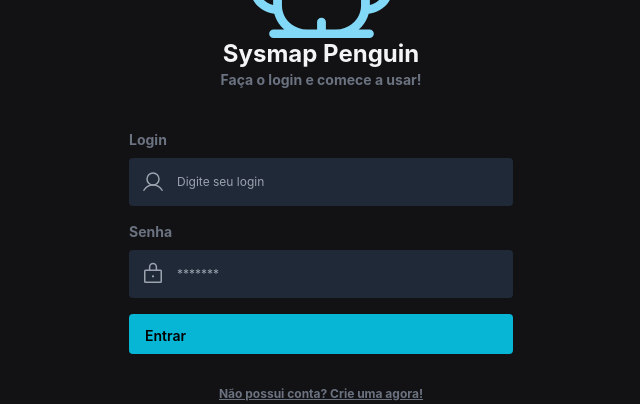
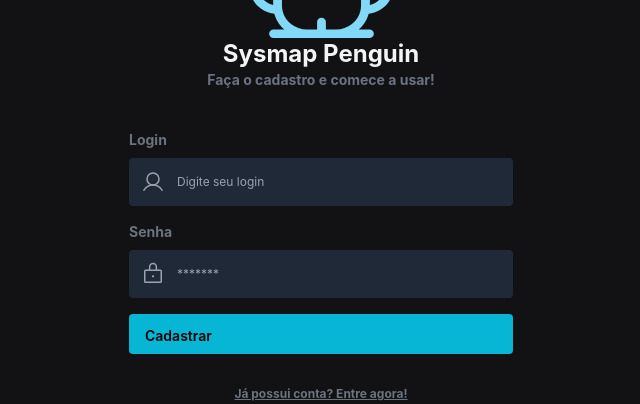
Before and after one commit to bc-fullstack-02/ludmylla-arielly, a React (Vite) app in the folder frontend/parrot/: page /signup in a window 1280 px wide. Shown: the part 230-634 px from the top of the page, without its empty margins (319-959 px from the left). Built offline with nearby package versions, Linux system fonts and the light colour scheme.

Commit message:
cria rotas para login e cadastro

```diff
--- a/frontend/parrot/src/App.tsx
+++ b/frontend/parrot/src/App.tsx
@@ -1,13 +1,18 @@
+import { createBrowserRouter, RouterProvider } from 'react-router-dom'
 import Login from './Pages/Login'
+import SignUp from './Pages/SignUp'
 import './index.css'
+
+
+const router = createBrowserRouter([
+  { path:'/', element: <Login /> },
+  { path:'/signup', element: <SignUp /> }
+])
 
 function App() {
 
-  return (
-    <div className="App">
-      <Login />
-    </div>
-  )
+  return <RouterProvider router={router} />
+
 }
 
 export default App
```
